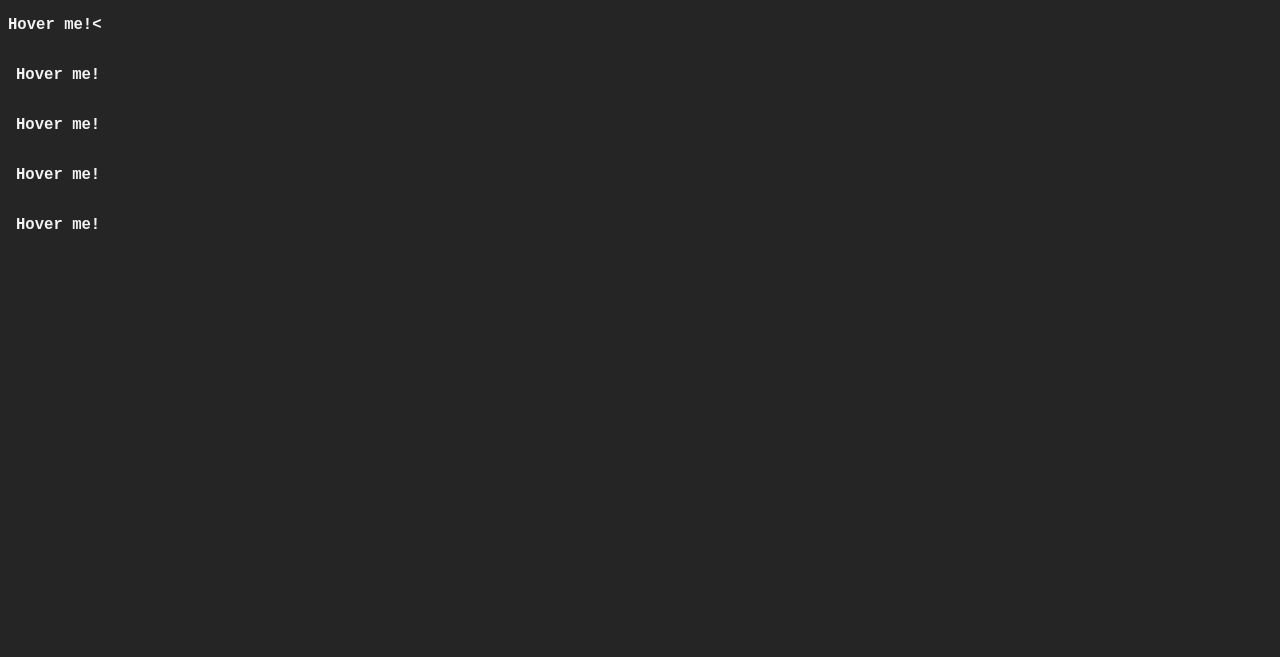
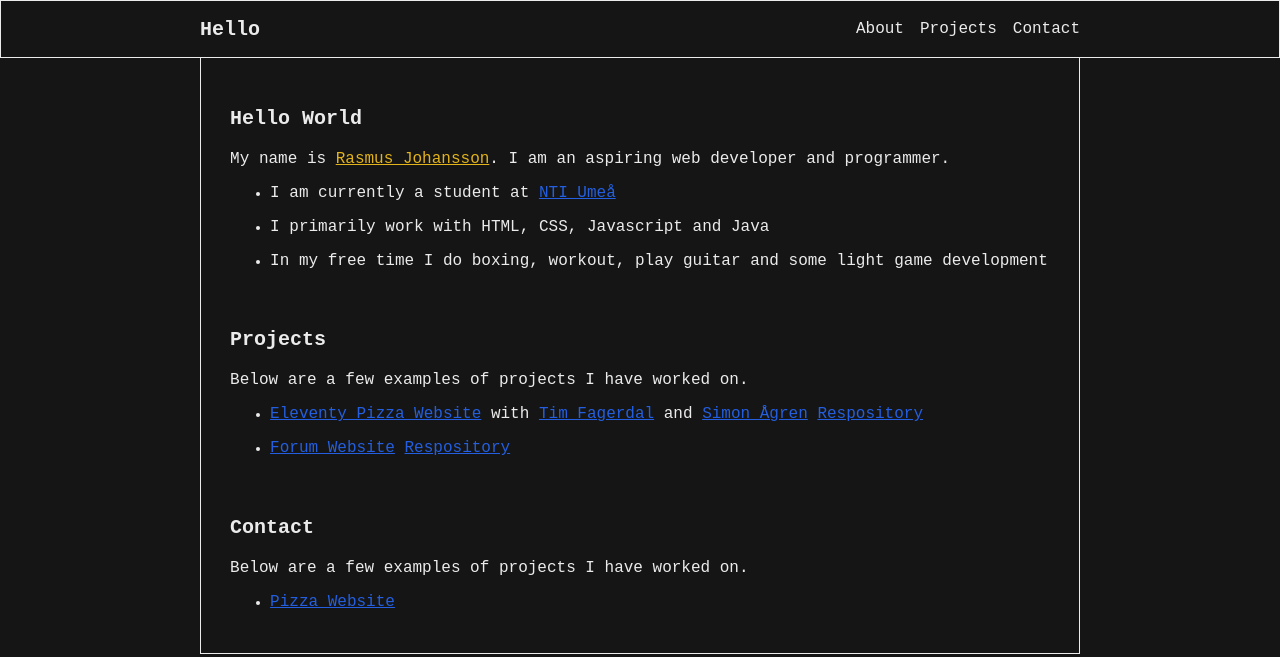
Before and after one commit to RasmusJohansson04/RasmusJohansson04, a website: page index.html in a window 1280 px wide. Drawn offline with Linux system fonts and the light colour scheme.

Commit message:
Website start

```diff
--- a/index.html
+++ b/index.html
@@ -1,20 +1,69 @@
 <!DOCTYPE html>
 <html lang="en">
+
+<!-- https://webflow.com/made-in-webflow/website/Win95-Best-of-Sofia-Game-Jam -->
+<!-- https://onextrapixel.com/daring-examples-of-cyberpunk-design/ -->
+
 <head>
     <meta charset="UTF-8">
     <meta name="viewport" content="width=device-width, initial-scale=1.0">
     <link rel="stylesheet" href="style.css">
     <title>Portfolio</title>
 </head>
+
 <body>
-    <!-- https://webflow.com/made-in-webflow/website/Win95-Best-of-Sofia-Game-Jam -->
-    <!-- https://onextrapixel.com/daring-examples-of-cyberpunk-design/ -->
-    <ul>
-        <li><button><span>Hover me!</span></button></li>
-        <li><button><span>Hover me!</span></button></li>
-        <li><button><span>Hover me!</span></button></li>
-        <li><button><span>Hover me!</span></button></li>
-        <li><button><span>Hover me!</span></button></li>
-    </ul>
+    <nav>
+        <div class="navbar container">
+            <h1>Hello</h1>
+            <ul>
+                <li><a href="">About</a></li>
+                <li><a href="">Projects</a></li>
+                <li><a href="">Contact</a></li>
+            </ul>
+        </div>
+    </nav>
+    <div class="container">
+        <article>
+            <section>
+                <h1>Hello World</h1>
+                <p>My name is <span>Rasmus Johansson</span>. I am an aspiring web developer and programmer.</p>
+                <ul>
+                    <li>
+                        <p>I am currently a student at <a href="https://ntigymnasiet.se/umea/">NTI Umeå</a></p>
+                    </li>
+                    <li>
+                        <p>I primarily work with HTML, CSS, Javascript and Java</p>
+                    </li>
+                    <li>
+                        <p>In my free time I do boxing, workout, play guitar and some light game development</p>
+                    </li>
+                </ul>
+            </section>
+            <section>
+                <h1>Projects</h1>
+                <p>Below are a few examples of projects I have worked on.</p>
+                <ul>
+                    <li>
+                        <p><a href="https://rasmusjohansson04.github.io/te4-new-pizza/">Eleventy Pizza Website</a> with
+                            <a href="https://github.com/Timpan42">Tim Fagerdal</a> and <a
+                                href="https://github.com/TomtenPim">Simon Ågren</a> <a
+                                href="https://github.com/RasmusJohansson04/te4-new-pizza/">Respository</a></p>
+                    </li>
+                    <li>
+                        <p><a href="https://typical-childlike-background.glitch.me/">Forum Website</a> <a
+                                href="https://github.com/RasmusJohansson04/wsp1-forum-login">Respository</a></p>
+                    </li>
+                </ul>
+            </section>
+            <section>
+                <h1>Contact</h1>
+                <p>Below are a few examples of projects I have worked on.</p>
+                <ul>
+                    <li><a href="https://rasmusjohansson04.github.io/te4-new-pizza/">Pizza Website</a></li>
+                </ul>
+            </section>
+        </article>
+    </div>
 </body>
+
 </html>
--- a/style.css
+++ b/style.css
@@ -1,43 +1,127 @@
+:root {
+  --background-color: #151515;
+  --dark-color: #252525;
+  --light-color: #353535;
+  --accent-color: #e2b31b;
+  --link-color: #235fe0;
+  --white-color: #ebebeb;
+  --space-xs: clamp(0.75rem, 0.69rem + 0.29vw, 0.9375rem);
+  --space-s: clamp(1rem, 0.92rem + 0.39vw, 1.25rem);
+  --space-m: clamp(1.5rem, 1.38rem + 0.58vw, 1.875rem);
+  --space-l: clamp(2rem, 1.84rem + 0.78vw, 2.5rem);
+  --space-xl: clamp(3rem, 2.77rem + 1.17vw, 3.75rem);
+  --space-2xl: clamp(4rem, 3.69rem + 1.55vw, 5rem);
+  --space-3xl: clamp(6rem, 5.53rem + 2.33vw, 7.5rem);
+  --space-xs-s: clamp(0.75rem, 0.59rem + 0.78vw, 1.25rem);
+  --space-s-m: clamp(1rem, 0.73rem + 1.36vw, 1.875rem);
+  --space-m-l: clamp(1.5rem, 1.19rem + 1.55vw, 2.5rem);
+  --space-l-xl: clamp(2rem, 1.46rem + 2.72vw, 3.75rem);
+  --space-l-2xl: clamp(2rem, 1.07rem + 4.66vw, 5rem);
+  --space-xl-2xl: clamp(3rem, 2.38rem + 3.11vw, 5rem);
+  --space-2xl-3xl: clamp(4rem, 2.91rem + 5.44vw, 7.5rem);
+  --step--2: clamp(0.78rem, calc(0.77rem + 0.03vw), 0.80rem);
+  --step--1: clamp(0.94rem, calc(0.92rem + 0.11vw), 1.00rem);
+  --step-0: clamp(1.13rem, calc(1.08rem + 0.22vw), 1.25rem);
+  --step-1: clamp(1.35rem, calc(1.28rem + 0.37vw), 1.56rem);
+  --step-2: clamp(1.62rem, calc(1.50rem + 0.58vw), 1.95rem);
+  --step-3: clamp(1.94rem, calc(1.77rem + 0.87vw), 2.44rem);
+  --step-4: clamp(2.33rem, calc(2.08rem + 1.25vw), 3.05rem);
+  --step-5: clamp(2.80rem, calc(2.45rem + 1.77vw), 3.82rem);
+  --gutter: var(--space-s-m);
+  --border-radius: var(--size-step-1);
+  --transition-base: 250ms ease;
+  --transition-movement: 200ms linear;
+  --transition-fade: 200ms ease;
+  --transition-bounce: 500ms cubic-bezier(0.5, 0.05, 0.2, 1.5);
+  --tracking: -0.05ch;
+  --tracking-s: -0.075ch;
+}
+
 body {
+  height: 100%;
   padding: 0;
   margin: 0;
+  background-color: var(--background-color);
+  color: var(--white-color);
   font-family: monospace;
-    background-color: #252525;
 }
 
-button {
-    background-color: transparent;
-    font-family: inherit;
-    font-size: larger;
-    font-weight: 900;
-    border: none;
-    padding: 1rem;
-    cursor: pointer;
-    color: #f3f3f3;
+h1 {
+  font-size: var(--step-0);
 }
 
-  button{
-    cursor: pointer;
-    display: inline-block;
-    position: relative;
+p,
+a {
+  font-size: var(--step--1);
 }
 
-  button:after {
-    content: '<';
+p>span {
+  color: var(--accent-color);
+  text-decoration: underline;
+}
+
+p>span::after {
+  content: "";
+  background-image: url('ivan.jpg');
+  background-position: center;
+  background-repeat: no-repeat;
+  background-size: contain;
   position: absolute;
+  width: 0rem;
+  height: 0rem;
   opacity: 0;
 }
 
-  button:hover{
-    padding-left:.5rem;
+p>span:hover:after {
+  opacity: 1;
+  width: 20rem;
+  height: 20rem;
 }
 
-  button:hover:after {
-    opacity: 1;
+nav {
+  border: var(--white-color) solid 1px;
+  background-color: var(--background-color);
+  position: sticky;
+  top: 0;
 }
 
-ul {
+.navbar {
+  display: flex;
+  align-items: center;
+  justify-content: space-between;
+}
+
+nav ul {
+  padding: 0;
   list-style: none;
-    padding: 0;
-    margin: 0;
+  display: flex;
+  gap: 1rem;
 }
+
+nav a {
+  color: inherit;
+  text-decoration: none;
+}
+
+nav a:hover {
+  text-decoration: underline;
+}
+
+.container {
+  width: min(55rem, 100vw - 4rem);
+  margin-inline: auto;
+}
+
+article {
+  padding: var(--gutter);
+  border: var(--white-color) solid 1px;
+  border-top: none;
+}
+
+article a {
+  color: var(--link-color);
+}
+
+article section:not(:first-child) {
+  margin-top: var(--space-l-xl);
+}
```
Also changed, not shown: README.md, ivan.jpg (added). Lines whose indentation alone changed are shown as unchanged.
